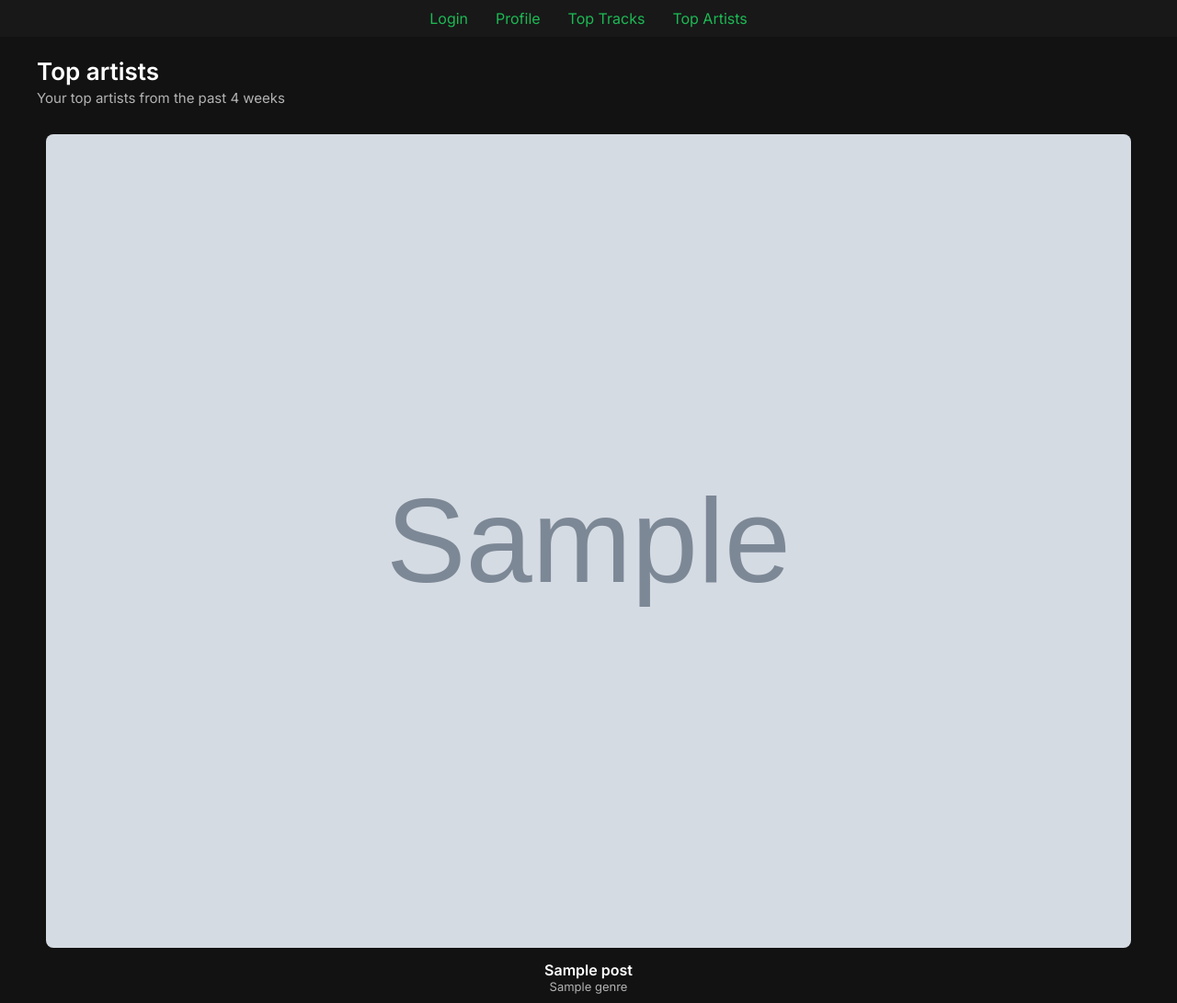
After one commit to clemleri/SpotifyAnalysis, a Flask app: template templates/displayArtists.html in a window 1280 px wide. The commit adds this page. Shown: the whole page at 92% size. Run offline with Flask 3, Linux system fonts and the light colour scheme; the template is opened without the code that fills it: most values are stand-ins (such as "Sample title", 1, 10 or a date in 2020); grey boxes marked "Sample" are stand-in pictures.

Commit message:
ajout return render_template et page jinja

```diff
--- a/server.py
+++ b/server.py
@@ -70,17 +70,8 @@ def user_profile():
         return f"<p>Error fetching user profile: {user_resp.json()}</p>"
 
     user = user_resp.json()
-    image_url = user['images'][0]['url'] if user.get('images') else ""
 
-    html = f"""
-    <h2>Your Spotify Profile</h2>
-    <img src="{image_url}" width="150" class="circle-img">
-    <p><strong>Name:</strong> {user['display_name']}</p>
-    <p><strong>Email:</strong> {user['email']}</p>
-    <p><strong>Country:</strong> {user['country']}</p>
-    <p><strong>Followers:</strong> {user['followers']['total']}</p>
-    """
-    return html + "</div>"
+    return render_template('displayProfile.html', posts=user)
 
 @app.route("/topTracks")
 def get_top_tracks():
@@ -89,7 +80,7 @@ def get_top_tracks():
         return "<p>Access token not found. Please <a href='/'>login</a> again.</p>"
 
     headers = {"Authorization": f"Bearer {access_token}"}
-    tracks_resp = requests.get("https://api.spotify.com/v1/me/top/tracks", headers=headers)
+    tracks_resp = requests.get("https://api.spotify.com/v1/me/top/tracks?limit=50", headers=headers)
 
     if tracks_resp.status_code != 200:
         return f"<p>Error fetching data: {tracks_resp.json()}</p>"
@@ -97,18 +88,6 @@ def get_top_tracks():
     tracks_data = tracks_resp.json()['items']
 
     return render_template('displayTracks.html', posts=tracks_data)
-    html = "<h2>Top tracks</h2><div class='subtitle'>Your top tracks from the past 4 weeks</div><div class='grid-container'>"
-    for i, track in enumerate(tracks_data, start=1):
-        image_url = track['album']['images'][0]['url'] if track['album']['images'] else ""
-        html += f"""
-        <div class='card'>
-            <img src="{image_url}" alt="{track['name']}">
-            <div class='title'>{i}. {track['name']}</div>
-            <div class='subtitle-small'>{track['artists'][0]['name']}</div>
-        </div>
-        """
-    html += "</div>"
-    return html
 
 @app.route("/topArtists")
 def get_top_artists():
@@ -117,25 +96,14 @@ def get_top_artists():
         return "<p>Access token not found. Please <a href='/'>login</a> again.</p>"
 
     headers = {"Authorization": f"Bearer {access_token}"}
-    artists_resp = requests.get("https://api.spotify.com/v1/me/top/artists", headers=headers)
+    artists_resp = requests.get("https://api.spotify.com/v1/me/top/artists?limit=50", headers=headers)
 
     if artists_resp.status_code != 200:
         return f"<p>Error fetching top artists: {artists_resp.json()}</p>"
 
     artists_data = artists_resp.json()['items']
 
-    html = "<h2>Top artists</h2><div class='subtitle'>Your top artists from the past 4 weeks<div class='grid-container'>"
-    for i, artist in enumerate(artists_data, start=1):
-        image_url = artist['images'][0]['url'] if artist['images'] else ""
-        html += f"""
-        <div class='card'>
-            <img src="{image_url}" class="circle-img" alt="{artist['name']}">
-            <div class='title'>{i}. {artist['name']}</div>
-            <div class='subtitle-small'>{', '.join(artist['genres'])}</div>
-        </div>
-        """
-    html += "</div>"
-    return html
+    return render_template('displayArtists.html', posts=artists_data)
 
 if __name__ == "__main__":
     app.run(port=8080)
--- a/static/css/style.css
+++ b/static/css/style.css
@@ -49,6 +49,12 @@ h2 {
     margin-bottom: 4px;
 }
 
+.container {
+    margin-top: 20px;
+    margin-left: 40px;
+    margin-right: 40px;
+}
+
 .subtitle {
     font-size: 15px;
     color: #b3b3b3;
--- /dev/null
+++ b/templates/displayArtists.html
@@ -0,0 +1,19 @@
+{% extends 'index.html' %}
+
+{% block content %}
+    <h2>Top artists</h2>
+    <div class='subtitle'>Your top artists from the past 4 weeks</div>
+    <div class="grid-container">
+        {% for post in posts %}
+            <div class="card">
+                {% if post['images']|length > 0 %}
+                    <img src="{{post['images'][0]['url']}}" alt="{{ post['name']}}">
+                {% else %}
+                    <img src="" alt="{{ post['name']}}">
+                {% endif %}
+                <div class="title">{{ post['name']}}</div>
+                <div class="subtitle-small">{{ post['genres']|join(', ') }}</div>
+            </div>
+        {% endfor %}
+    </div>
+{% endblock %}
```
Also changed, not shown: templates/displayProfile.html (added, +15 -0 lines).
